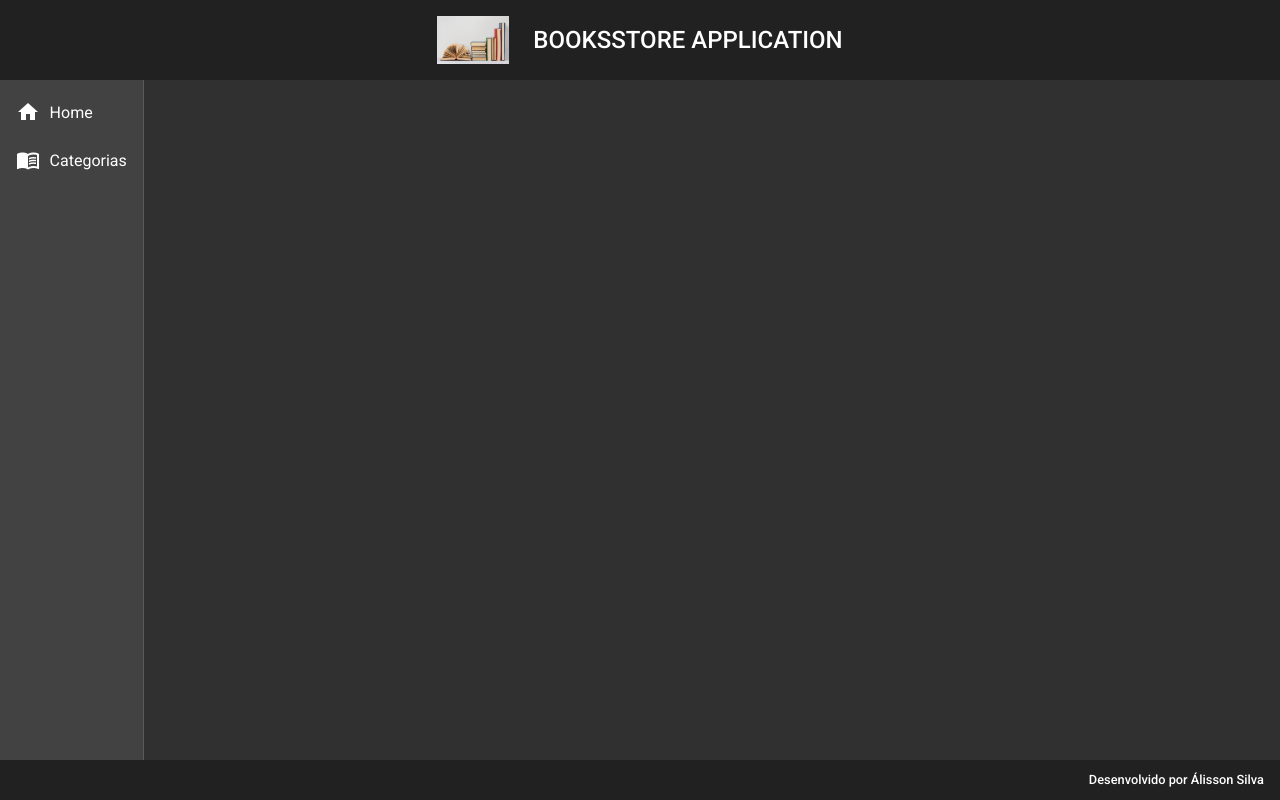
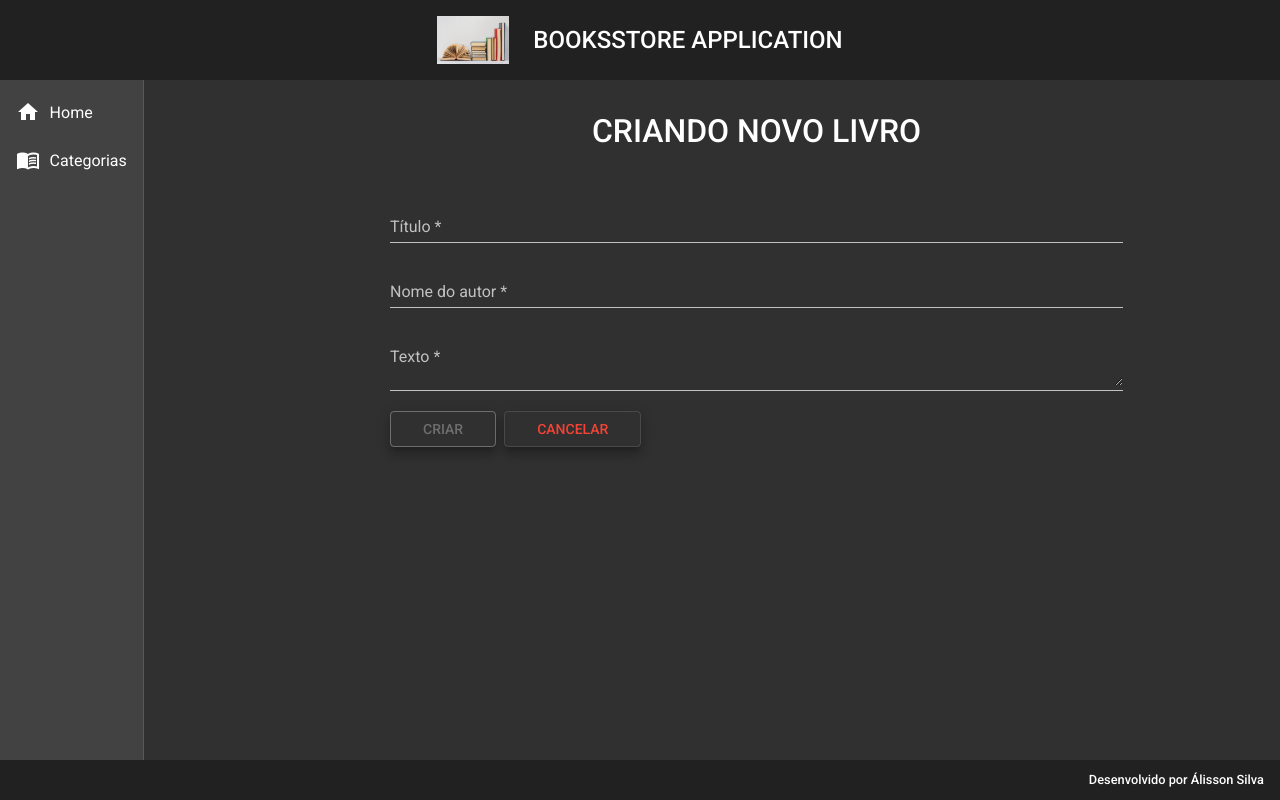
Before and after one commit to alissonos/bookstore-frontend, an Angular app: page /categorias/1/livros/create in a window 1280 px wide. Before the commit this address led to /. Built offline with nearby package versions, Linux system fonts and the light colour scheme.

Commit message:
Livro Create Component

```diff
--- a/src/app/app-routing.module.ts
+++ b/src/app/app-routing.module.ts
@@ -5,6 +5,7 @@
 import { CategoriaReadComponent } from "./components/views/categoria/categoria-read/categoria-read.component";
 import { CategoriaUpdateComponent } from "./components/views/categoria/categoria-update/categoria-update.component";
 import { HomeComponent } from "./components/views/home/home.component";
+import { LivroCreateComponent } from "./components/views/livro/livro-create/livro-create.component";
 import { LivroReadAllComponent } from "./components/views/livro/livro-read-all/livro-read-all.component";
 
 const routes: Routes = [
@@ -32,6 +33,10 @@
     path: "categorias/:id_cat/livros",
     component: LivroReadAllComponent,
   },
+  {
+    path: "categorias/:id_cat/livros/create",
+    component: LivroCreateComponent,
+  },
 ];
 
 @NgModule({
--- /dev/null
+++ b/src/app/components/views/livro/livro-create/livro-create.component.css
@@ -0,0 +1,26 @@
+form {
+    text-align: center;
+    width: 70%;
+    margin: 2rem auto 0 auto;
+}
+
+h1 {
+    font-size: 2rem;
+    font-weight: 500;
+    margin-bottom: 3rem;
+}
+
+.form {
+    width: 100%;
+}
+
+.buttons {
+    width: 100%;
+    text-align: start;
+}
+
+button {
+    margin-right: .5rem;
+    padding-right: 2rem;
+    padding-left: 2rem;
+}
--- /dev/null
+++ b/src/app/components/views/livro/livro-create/livro-create.component.html
@@ -0,0 +1,29 @@
+<form>
+    <h1>CRIANDO NOVO LIVRO</h1>
+
+    <mat-form-field class="form">
+        <mat-label>Título</mat-label>
+        <input matInput [(ngModel)]="livro.titulo" [formControl]="titulo" required type="text" name="titulo" placeholder="Curso Spring Boot com Angular 10" maxlength="100">
+        <mat-error *ngIf="titulo.invalid">{{ getMessageTitulo() }}</mat-error>
+    </mat-form-field>
+
+    <mat-form-field class="form">
+        <mat-label>Nome do autor</mat-label>
+        <input matInput [(ngModel)]="livro.nome_autor" [formControl]="nome_autor" required type="text" name="nome_autor" placeholder="Ex. Álisson Silva" maxlength="100">
+        <mat-error *ngIf="nome_autor.invalid">{{ getMessageNomeAutor() }}</mat-error>
+
+    </mat-form-field>
+
+    <mat-form-field class="form">
+        <mat-label>Texto</mat-label>
+        <textarea matInput [(ngModel)]="livro.texto" [formControl]="texto" required type="text" name="texto" placeholder="Ex. Lorem ipsum" maxlength="2000000"></textarea>
+        <mat-error *ngIf="texto.invalid">{{ getMessageTexto() }}</mat-error>
+
+    </mat-form-field>
+
+    <div class="buttons">
+        <button (click)="create()" [disabled]="verificaCamposPreenchidos()" class="mat-elevation-z8" mat-stroked-button color="primary"> CRIAR </button>
+        <button class="mat-elevation-z8" mat-stroked-button color="warn"> CANCELAR </button>
+    </div>
+
+</form>
--- /dev/null
+++ b/src/app/components/views/livro/livro-create/livro-create.component.ts
@@ -0,0 +1,79 @@
+import { Component, OnInit } from "@angular/core";
+import { FormControl, Validators } from "@angular/forms";
+import { ActivatedRoute, Route, Router } from "@angular/router";
+import { Livro } from "../livro.model";
+import { LivroService } from "../livro.service";
+
+@Component({
+  selector: "app-livro-create",
+  templateUrl: "./livro-create.component.html",
+  styleUrls: ["./livro-create.component.css"],
+})
+export class LivroCreateComponent implements OnInit {
+
+  id_cat: String = '';
+
+  livro: Livro = {
+    id: "",
+    titulo: "",
+    nome_autor: "",
+    texto: "",
+  };
+
+  titulo = new FormControl("", [Validators.minLength(3)]);
+  nome_autor = new FormControl("", [Validators.minLength(3)]);
+  texto = new FormControl("", [Validators.minLength(10)]);
+
+  constructor(
+    private service: LivroService,
+    private route: ActivatedRoute,
+    private router: Router
+  ) {}
+
+  ngOnInit(): void {
+    this.id_cat = this.route.snapshot.paramMap.get("id_cat")!;
+  }
+
+  create(): void {
+    this.service.create(this.livro, this.id_cat).subscribe((resposta) => {
+      this.router.navigate([`categorias/${this.id_cat}/livros`]);
+      this.service.mensagem("Livro criado com sucesso!");
+    }, err => {
+      this.router.navigate([`categorias/${this.id_cat}/livros`]);
+      this.service.mensagem("Erro ao criar novo livro! Tente mais tarde!");
+    });
+  }
+
+  getMessageTitulo() {
+    if (this.titulo.invalid) {
+      return "O campo TITULO deve conter entre 3 e 100 caracteres";
+    }
+
+    return false;
+  }
+
+  getMessageNomeAutor() {
+    if (this.nome_autor.invalid) {
+      return "O campo NOME DO AUTOR deve conter entre 3 e 100 caracteres";
+    }
+    return false;
+  }
+
+  getMessageTexto() {
+    if (this.texto.invalid) {
+      return "O campo TEXTO deve conter entre 5 e 100 caracteres";
+    }
+    return false;
+  }
+
+  verificaCamposPreenchidos() {
+    if (
+      this.getMessageTitulo() ||
+      this.getMessageNomeAutor() ||
+      this.getMessageTexto()
+    ) {
+      return true;
+    }
+    return false;
+  }
+}
--- a/src/app/components/views/livro/livro-read-all/livro-read-all.component.html
+++ b/src/app/components/views/livro/livro-read-all/livro-read-all.component.html
@@ -4,7 +4,7 @@
         <h1>LIVROS</h1>
     </div>
 
-    <button class="mat-elevation-z8" mat-stroked-button color="primary">NOVO LIVRO</button>
+    <button class="mat-elevation-z8" (click)="navegarParaCriarLivro()" mat-stroked-button color="primary">NOVO LIVRO</button>
 
     <div class="mat-elevation-z8 content-table">
         <table class="table" mat-table [dataSource]="livros">
--- a/src/app/components/views/livro/livro-read-all/livro-read-all.component.ts
+++ b/src/app/components/views/livro/livro-read-all/livro-read-all.component.ts
@@ -1,5 +1,5 @@
 import { Component, OnInit } from "@angular/core";
-import { ActivatedRoute } from "@angular/router";
+import { ActivatedRoute, Router } from "@angular/router";
 import { Livro } from "../livro.model";
 import { LivroService } from "../livro.service";
 
@@ -15,10 +15,14 @@
 
   livros: Livro[] = [];
 
-  constructor(private service: LivroService, private route: ActivatedRoute) {}
+  constructor(
+    private service: LivroService,
+    private route: ActivatedRoute,
+    private router: Router
+  ) {}
 
   ngOnInit(): void {
-    this.id_cat = this.route.snapshot.paramMap.get('id_cat')!;
+    this.id_cat = this.route.snapshot.paramMap.get("id_cat")!;
     this.findAll();
   }
 
@@ -28,4 +32,8 @@
       console.log(this.livros);
     });
   }
+
+  navegarParaCriarLivro(): void {
+    this.router.navigate([`categorias/${this.id_cat}/livros/create`])
+  }
 }
--- a/src/app/components/views/livro/livro.service.ts
+++ b/src/app/components/views/livro/livro.service.ts
@@ -1,5 +1,6 @@
 import { HttpClient } from '@angular/common/http';
 import { Injectable } from '@angular/core';
+import { MatSnackBar } from '@angular/material/snack-bar';
 import { Observable } from 'rxjs';
 import { environment } from 'src/environments/environment';
 import { Livro } from './livro.model';
@@ -11,10 +12,23 @@
 
   baseUrl: String = environment.baseUrl
 
-  constructor(private http: HttpClient) { }
+  constructor(private http: HttpClient, private _snack: MatSnackBar) { }
 
   findAllByCategoria(id_cat: String): Observable<Livro[]> {
     const url = `${this.baseUrl}/livros?categoria=${id_cat}`
     return this.http.get<Livro[]>(url)
   }
+
+  create(livro: Livro, id_cat: String): Observable<Livro> {
+    const url = `${this.baseUrl}/livros?categoria=${id_cat}`
+    return this.http.post<Livro>(url, livro)
+  }
+
+  mensagem(str: String): void {
+    this._snack.open(`${str}`, 'OK', {
+      horizontalPosition: 'end',
+      verticalPosition: 'top',
+      duration: 3000
+    })
+  }
 }
```
Also changed, not shown: src/app/app.module.ts (+7 -4 lines).
